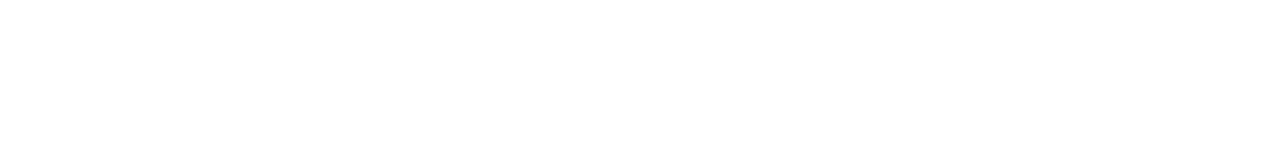
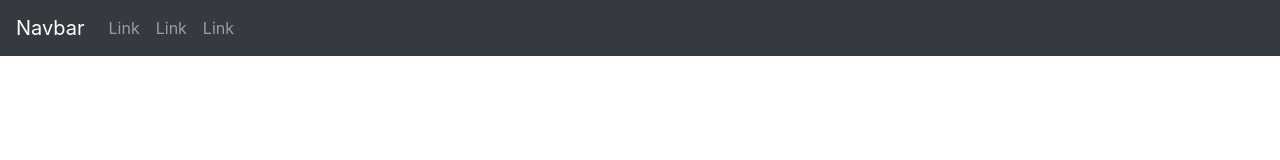
Before and after one commit to RDHarold11/PruebaBootstrap, a plain HTML site: page index.html in a window 1280 px wide. Drawn offline with nearby package versions, Linux system fonts and the light colour scheme.

Commit message:
Agregue el menu

```diff
--- a/index.html
+++ b/index.html
@@ -12,6 +12,29 @@
     <title>Bootstrap</title>
 </head>
 <body>
+    <nav class="navbar navbar-expand-md bg-dark navbar-dark">
+        <!-- Brand -->
+        <a class="navbar-brand" href="#">Navbar</a>
 
+        <!-- Toggler/collapsibe Button -->
+        <button class="navbar-toggler" type="button" data-toggle="collapse" data-target="#collapsibleNavbar">
+          <span class="navbar-toggler-icon"></span>
+        </button>
+
+        <!-- Navbar links -->
+        <div class="collapse navbar-collapse" id="collapsibleNavbar">
+          <ul class="navbar-nav">
+            <li class="nav-item">
+              <a class="nav-link" href="#">Link</a>
+            </li>
+            <li class="nav-item">
+              <a class="nav-link" href="#">Link</a>
+            </li>
+            <li class="nav-item">
+              <a class="nav-link" href="#">Link</a>
+            </li>
+          </ul>
+        </div>
+      </nav>
 </body>
 </html>
```
